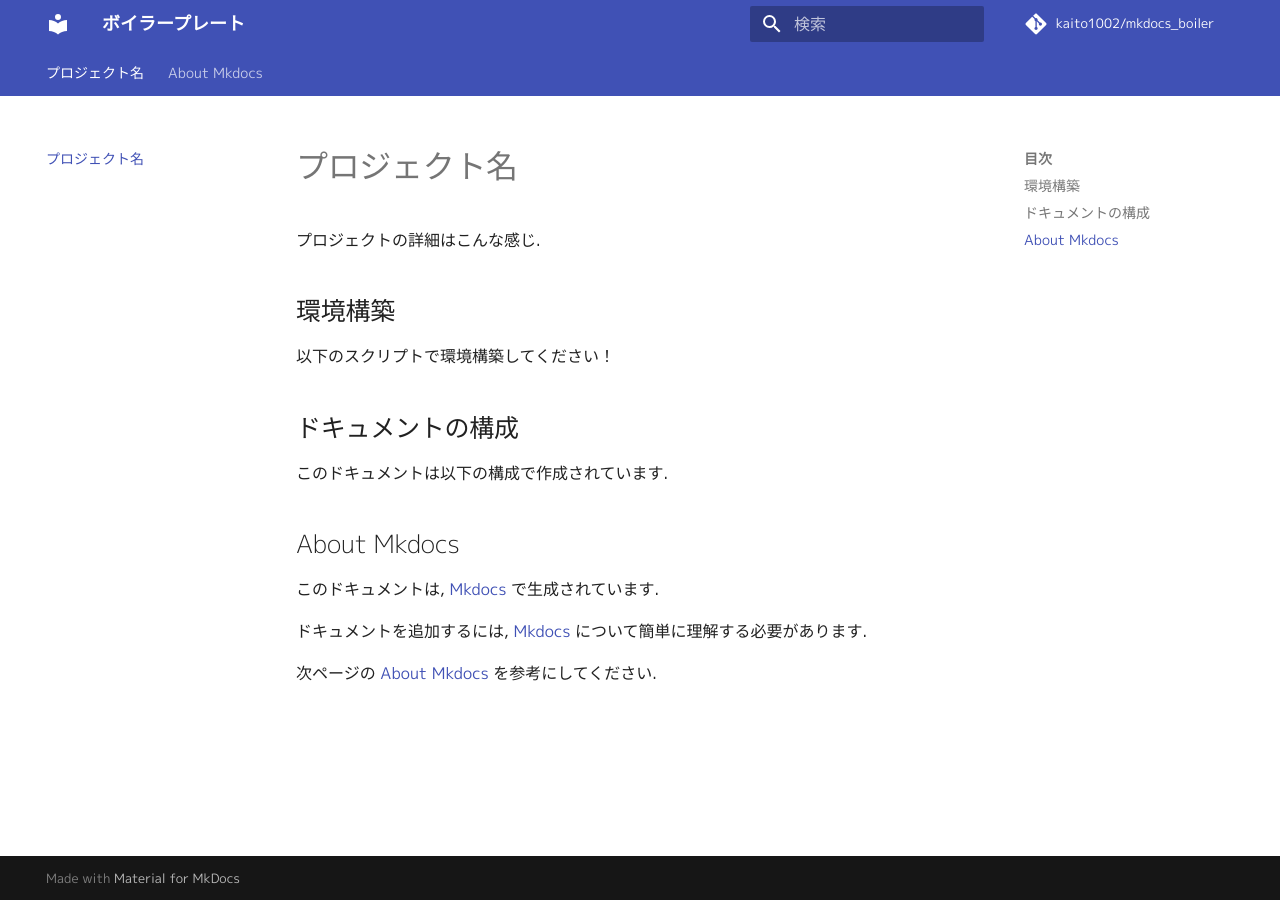
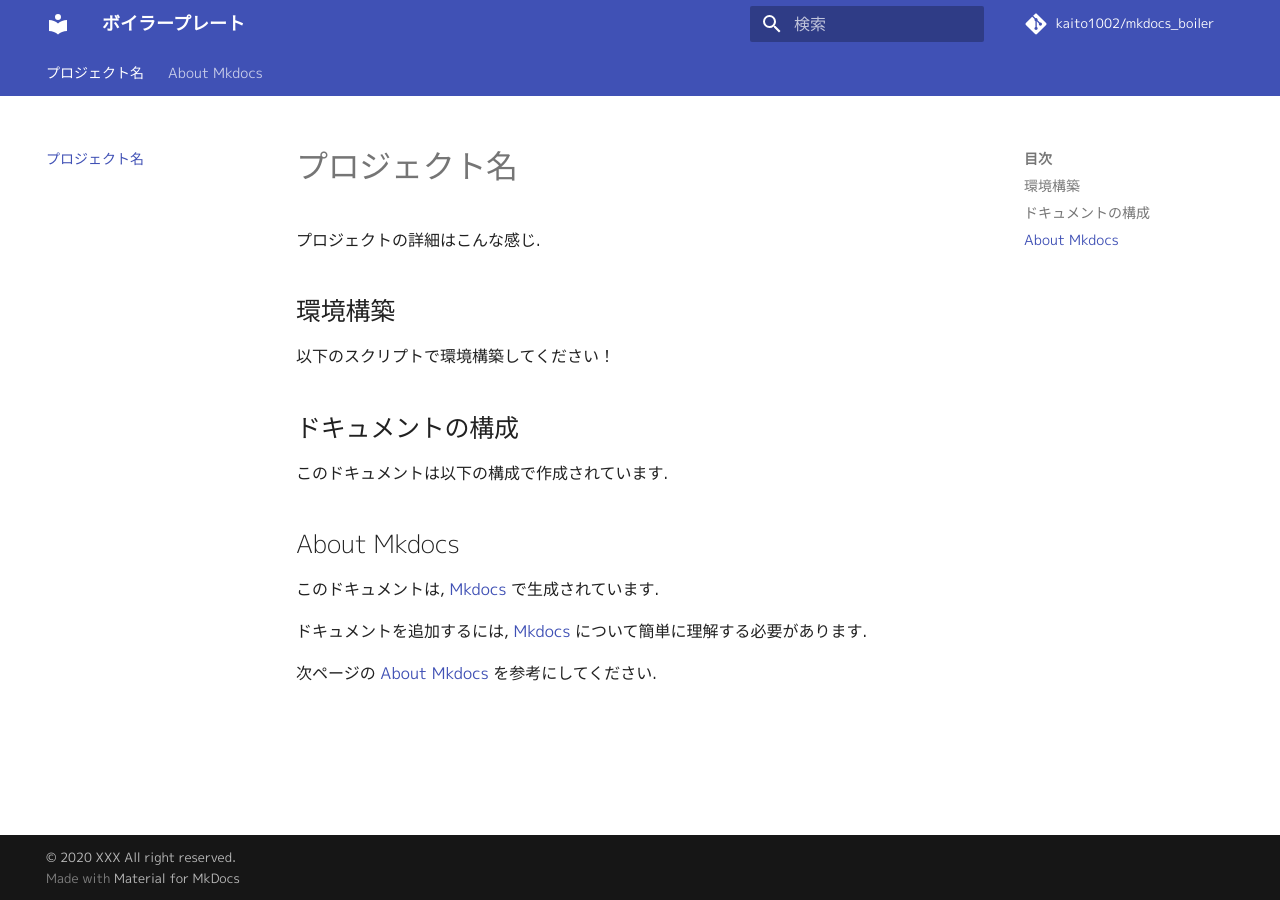
Before and after one commit to d-kimuson/mkdocs_boiler, an MkDocs documentation site: the page built from docs/index.md, in a window 1280 px wide. Built offline with MkDocs 1.6.1 and Material for MkDocs 9.7.7, drawn with Linux system fonts in a browser that asks for light colours; nearby versions of some CDN libraries; comment, search, counter and statistics services are not loaded.

Commit message:
[update] update mkdocs.yml, add copyright & sites

```diff
--- a/mkdocs.yml
+++ b/mkdocs.yml
@@ -1,4 +1,9 @@
 site_name: ボイラープレート
+site_description: "Mkdocsのボイラープレートです."
+site_author: "Taro Yamada"
+
+copyright: "© 2020 XXX All right reserved."
+
 dev_addr: "127.0.0.1:3333"
 repo_name: kaito1002/mkdocs_boiler
 repo_url: https://github.com/kaito1002/mkdocs_boiler
```
